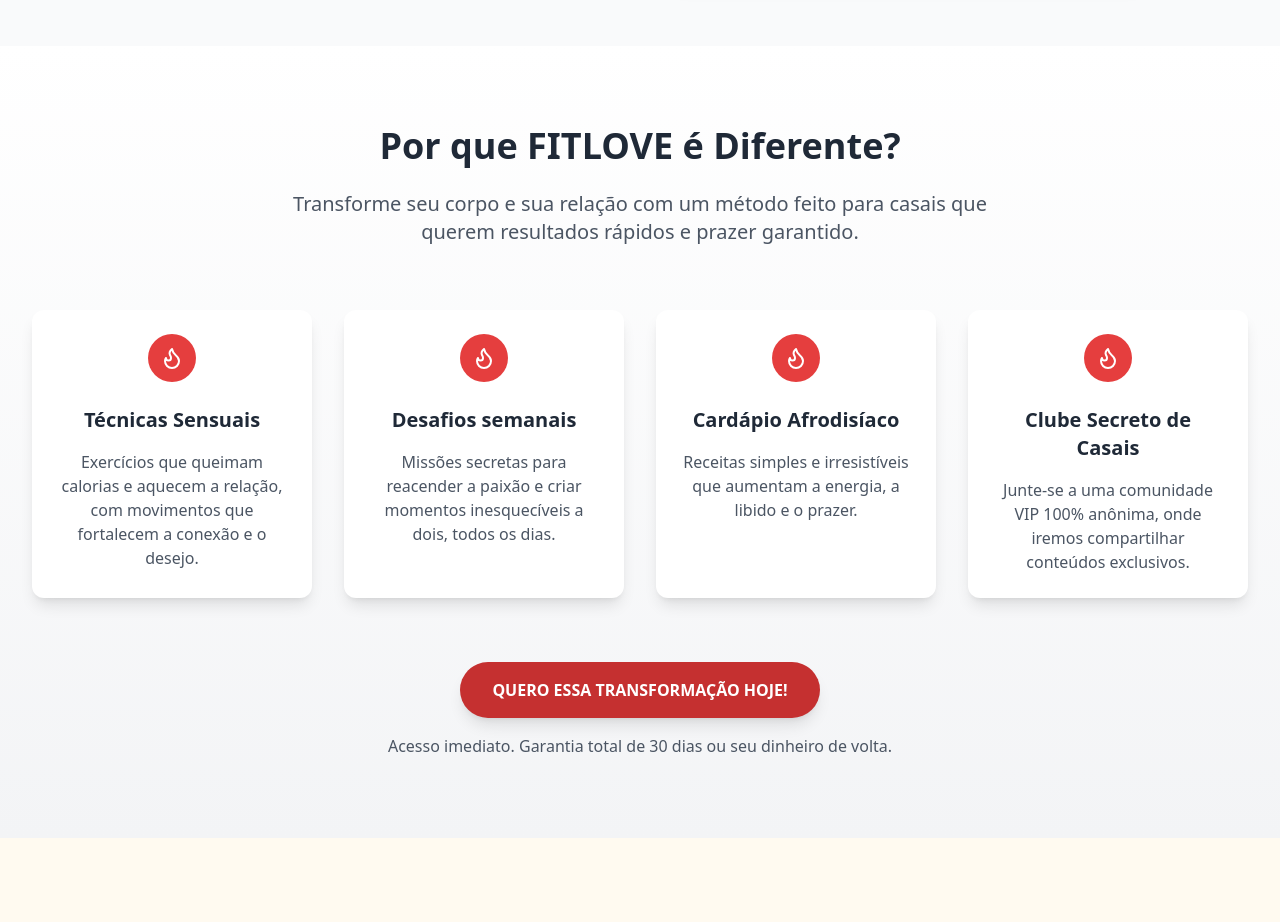
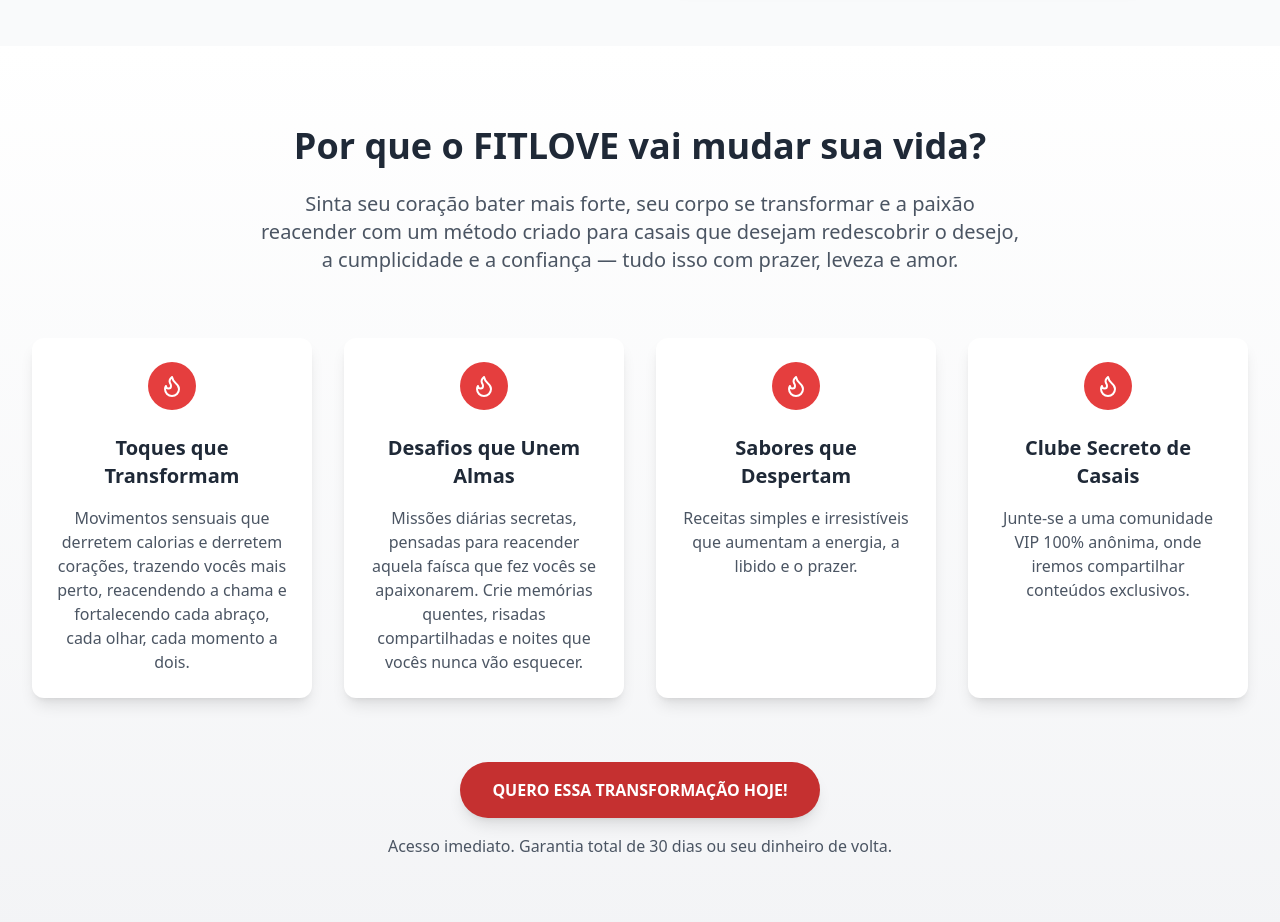
Before and after one commit to FitLove25/Fitloveapp, a React (Vite) app: page / in a window 1280 px wide. Shown: the part 1620-2542 px from the top of the page. Built offline with nearby package versions, Linux system fonts and the light colour scheme.

Commit message:
Update Difference.tsx

```diff
--- a/src/components/Difference.tsx
+++ b/src/components/Difference.tsx
@@ -7,9 +7,9 @@ const Difference = () => {
     <section className="py-20 bg-gradient-to-b from-white to-gray-100" id="difference">
       <div className="container mx-auto px-4 sm:px-6 lg:px-8">
         <div className="max-w-5xl mx-auto text-center mb-16">
-          <h2 className="text-4xl font-bold mb-6 text-gray-800">Por que FITLOVE é Diferente?</h2>
+          <h2 className="text-4xl font-bold mb-6 text-gray-800">Por que o FITLOVE vai mudar sua vida?</h2>
           <p className="text-xl text-gray-600 max-w-3xl mx-auto">
-            Transforme seu corpo e sua relação com um método feito para casais que querem resultados rápidos e prazer garantido.
+            Sinta seu coração bater mais forte, seu corpo se transformar e a paixão reacender com um método criado para casais que desejam redescobrir o desejo, a cumplicidade e a confiança — tudo isso com prazer, leveza e amor.
           </p>
         </div>
 
@@ -19,9 +19,9 @@ const Difference = () => {
             <div className="bg-red-500 text-white w-12 h-12 rounded-full flex items-center justify-center mb-6 mx-auto">
               <Flame size={24} />
             </div>
-            <h3 className="text-xl font-bold mb-4 text-gray-800 text-center">Técnicas Sensuais</h3>
+            <h3 className="text-xl font-bold mb-4 text-gray-800 text-center">Toques que Transformam</h3>
             <p className="text-gray-600 text-center">
-              Exercícios que queimam calorias e aquecem a relação, com movimentos que fortalecem a conexão e o desejo.
+              Movimentos sensuais que derretem calorias e derretem corações, trazendo vocês mais perto, reacendendo a chama e fortalecendo cada abraço, cada olhar, cada momento a dois.
             </p>
           </div>
 
@@ -30,9 +30,9 @@ const Difference = () => {
             <div className="bg-red-500 text-white w-12 h-12 rounded-full flex items-center justify-center mb-6 mx-auto">
               <Flame size={24} />
             </div>
-            <h3 className="text-xl font-bold mb-4 text-gray-800 text-center">Desafios semanais</h3>
+            <h3 className="text-xl font-bold mb-4 text-gray-800 text-center">Desafios que Unem Almas</h3>
             <p className="text-gray-600 text-center">
-              Missões secretas para reacender a paixão e criar momentos inesquecíveis a dois, todos os dias.
+              Missões diárias secretas, pensadas para reacender aquela faísca que fez vocês se apaixonarem. Crie memórias quentes, risadas compartilhadas e noites que vocês nunca vão esquecer.
             </p>
           </div>
 
@@ -41,7 +41,7 @@ const Difference = () => {
             <div className="bg-red-500 text-white w-12 h-12 rounded-full flex items-center justify-center mb-6 mx-auto">
               <Flame size={24} />
             </div>
-            <h3 className="text-xl font-bold mb-4 text-gray-800 text-center">Cardápio Afrodisíaco</h3>
+            <h3 className="text-xl font-bold mb-4 text-gray-800 text-center">Sabores que Despertam</h3>
             <p className="text-gray-600 text-center">
               Receitas simples e irresistíveis que aumentam a energia, a libido e o prazer.
             </p>
```
